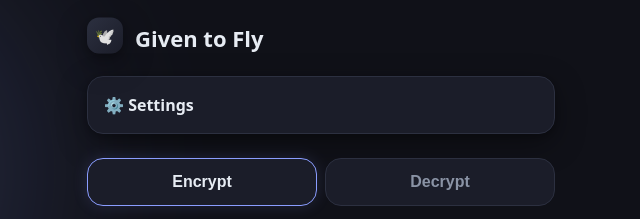
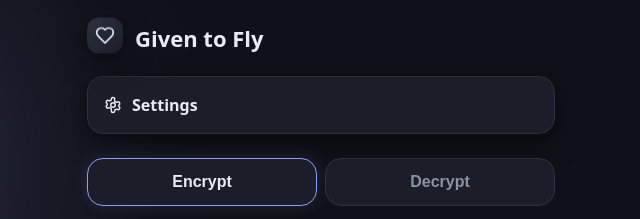
Before and after one commit to tinkthemaker/love-encryption, a plain HTML site: page index.html in a window 1280 px wide. Shown: the top 219 px of the page, 319-959 px from the left. Drawn offline with Linux system fonts and the light colour scheme.

Commit message:
Update index.html

```diff
--- a/index.html
+++ b/index.html
@@ -5,6 +5,7 @@
   <meta name="viewport" content="width=device-width, initial-scale=1, viewport-fit=cover" />
   <title>Given to Fly ♥</title>
 
+  <!-- PWA & Mobile Themeing -->
   <link rel="manifest" href="manifest.webmanifest">
   <meta name="theme-color" content="#101118" />
   <link rel="apple-touch-icon" href="heart-192.png">
@@ -22,12 +23,19 @@
 
   <main>
     <header>
-      <div class="heart-icon">🕊️</div>
+      <div class="heart-icon">
+        <!-- Replaced Emoji with SVG Icon -->
+        <svg xmlns="http://www.w3.org/2000/svg" width="20" height="20" viewBox="0 0 24 24" fill="none" stroke="currentColor" stroke-width="2" stroke-linecap="round" stroke-linejoin="round"><path d="M19 14c1.49-1.46 3-3.21 3-5.5A5.5 5.5 0 0 0 16.5 3c-1.76 0-3 .5-4.5 2-1.5-1.5-2.74-2-4.5-2A5.5 5.5 0 0 0 2 8.5c0 2.3 1.5 4.05 3 5.5l7 7Z"/></svg>
+      </div>
       <h1>Given to Fly</h1>
     </header>
 
     <details class="settings">
-      <summary>⚙️ Settings</summary>
+      <summary>
+        <!-- Replaced Emoji with SVG Icon -->
+        <svg xmlns="http://www.w3.org/2000/svg" width="18" height="18" viewBox="0 0 24 24" fill="none" stroke="currentColor" stroke-width="2" stroke-linecap="round" stroke-linejoin="round"><path d="M12.22 2h-.44a2 2 0 0 0-2 2v.18a2 2 0 0 1-1 1.73l-.43.25a2 2 0 0 1-2 0l-.15-.08a2 2 0 0 0-2.73.73l-.22.38a2 2 0 0 0 .73 2.73l.15.1a2 2 0 0 1 0 2l-.15.08a2 2 0 0 0-.73 2.73l.22.38a2 2 0 0 0 2.73.73l.15-.08a2 2 0 0 1 2 0l.43.25a2 2 0 0 1 1 1.73V20a2 2 0 0 0 2 2h.44a2 2 0 0 0 2-2v-.18a2 2 0 0 1 1-1.73l.43-.25a2 2 0 0 1 2 0l.15.08a2 2 0 0 0 2.73-.73l.22-.38a2 2 0 0 0-.73-2.73l-.15-.08a2 2 0 0 1 0-2l.15-.08a2 2 0 0 0 .73-2.73l-.22-.38a2 2 0 0 0-2.73-.73l-.15.08a2 2 0 0 1-2 0l-.43-.25a2 2 0 0 1-1-1.73V4a2 2 0 0 0-2-2z"/><circle cx="12" cy="12" r="3"/></svg>
+        Settings
+      </summary>
       <div class="settings-content">
         <div class="form-group">
           <label for="pass">Passphrase (Your Secret)</label>
```
